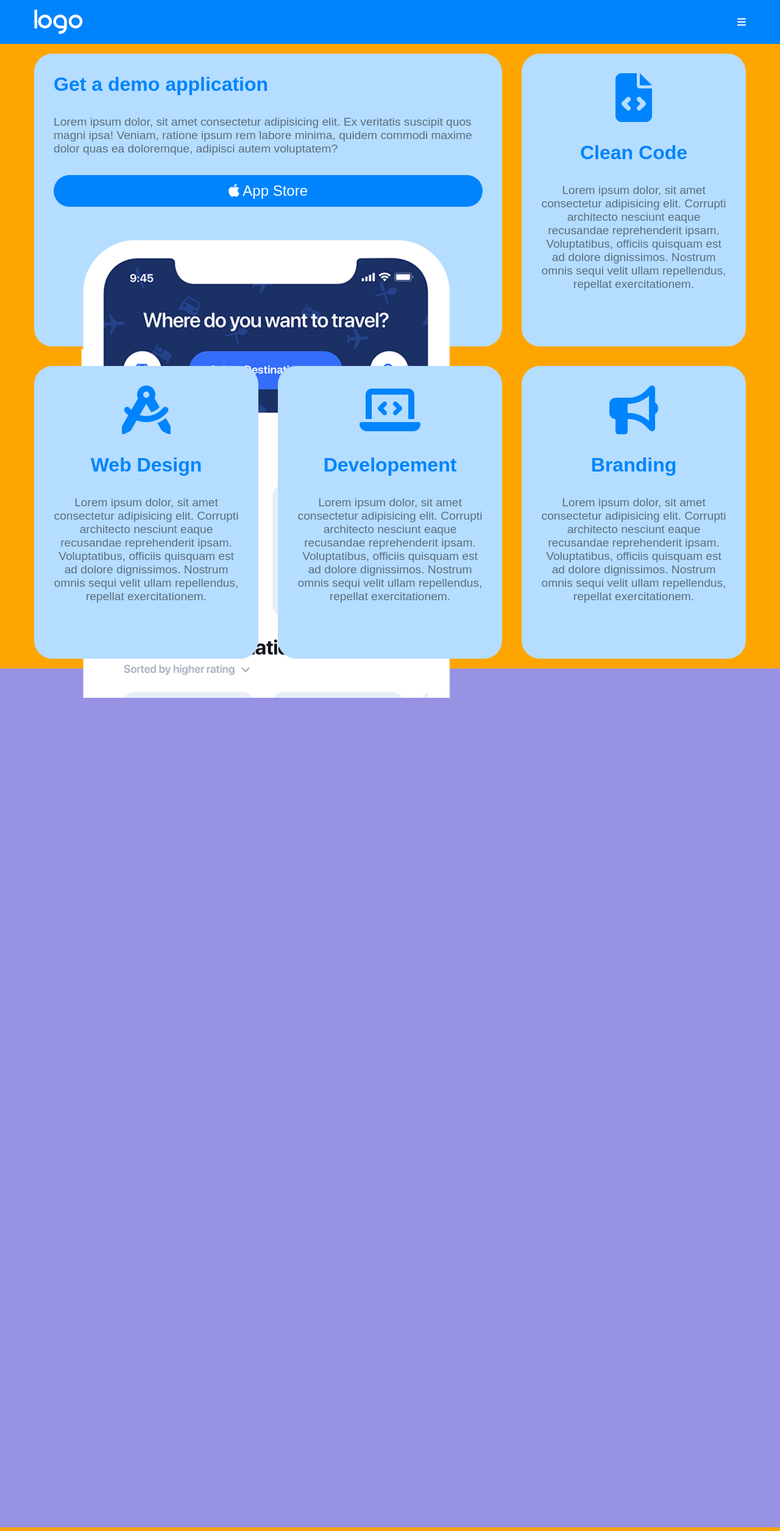
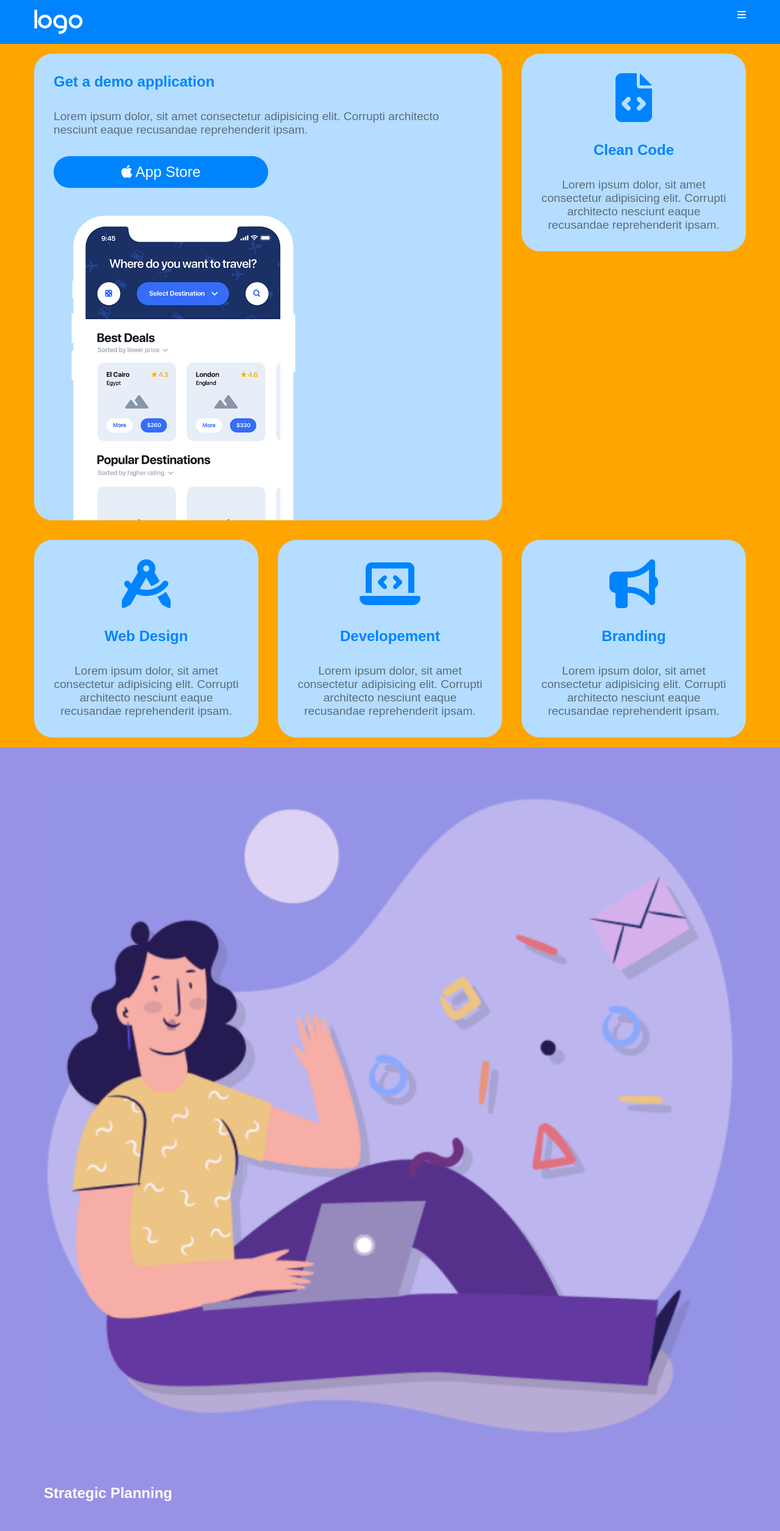
Before and after one commit to Giacomo-Paolini/htmlcss-responsive-layout, a plain HTML site: page index.html in a window 1280 px wide. Shown: the top 2510 px of the page at 61% size. Drawn offline with Linux system fonts and the light colour scheme.

Commit message:
feat(main): planning content

```diff
--- a/css/common.css
+++ b/css/common.css
@@ -1,10 +1,3 @@
-:root {
-    --primary-col: #0084fd;
-    --primary-col-light: #b5ddff;
-    --secondary-col: #9792e4;
-    --secondary-col-light: #d5d4f4;
-}
-
 /************ UTILITIES ************/
 
 .text-center {
@@ -19,6 +12,22 @@
     margin-top: 2rem;
 }
 
+.margin-top3 {
+    margin-top: 3rem;
+}
+
+.margin-top5 {
+    margin-top: 5rem;
+}
+
+
+
+
+
+.padding-1 {
+    padding: 1rem;
+}
+
 .padding-2 {
     padding: 2rem;
 }
--- a/css/style.css
+++ b/css/style.css
@@ -19,6 +19,14 @@
     color: white;
 }
 
+.black {
+    color: black;
+}
+
+.bg-white {
+    background-color: white;
+}
+
 /************ FLEX ************/
 
 .flex {
@@ -36,6 +44,10 @@
 .justify-between {
     justify-content: space-between;
     align-items: center;
+}
+
+.align-stretch {
+    align-items: stretch;
 }
 
 /************ BODY ************/
@@ -71,11 +83,11 @@ nav {
 
 .features .col-bigger {
     width: 100%;
-    padding: 1em;
+    padding: 1rem;
 }
 
 .col {
-    padding: 1em;
+    padding: 1rem;
 }
 
 .card-features {
@@ -109,7 +121,7 @@ nav {
     border-radius: 30px;
     border: none;
     padding: 0.5em 0em;
-    width: 100%;
+    width: 90%;
 }
 
 .features img {
@@ -129,13 +141,24 @@ nav {
 }
 
 .planning .col {
+    /* width: 100%; */
+}
+
+.card-planning {
+    border-radius: 30px;
+}
+
+.planning img {
     width: 100%;
 }
 
-.card-planning {
-    height: 40em;
-    border-radius: 30px;
+.planning-icon {
     background-color: var(--secondary-col);
+    align-self: center;
+    width: max-content;
+    font-size: 1.5rem;
+    border-radius: 50%;
+    padding: 20px;
 }
 
 /************ TESTIMONIALS ************/
@@ -199,6 +222,8 @@ body.debug {
     .boxed {
         max-width: 1200px;
         margin: 0 auto;
+        display: flex;
+        align-items: stretch;
     }
 
     /* FEATURES */
@@ -207,21 +232,48 @@ body.debug {
     }
     .features .col-bigger {
         width: calc(100% / 3 * 2);
-        padding: 1em;
+        padding: 1rem;
     }
     .col {
-        padding: 1em;
+        padding: 1rem;
     }
     .card-features {
         width: 100%;
-        height: 30em;
         border-radius: 30px;
         background-color: #B5DDFF;
     }
     .card-features-bigger {
         width: 100%;
-        height: 30em;
         border-radius: 30px;
         background-color: #B5DDFF;
     }
+    .features h2 {
+        font-size: 1.5rem;
+        color: var(--primary-col);
+    }
+    .features p {
+        margin-top: 2rem;
+        font-size: 1.2em;
+        color: #5A6E7F;
+    }
+    .features button {
+        color: white;
+        background-color: var(--primary-col);
+        font-size: 1.5rem;
+        margin-top: 2rem;
+        border-radius: 30px;
+        border: none;
+        padding: 0.5em 0em;
+        width: 50%;
+    }
+    .features img {
+        margin-left: 1rem;
+        width: 60%;
+        display: block;
+    }
+
+    .features-icon {
+        color: var(--primary-col);
+        font-size: 5rem;
+    }
 }
--- a/index.html
+++ b/index.html
@@ -32,7 +32,7 @@
                     <div class="flex flex-column card-features-bigger">
                         <div class="padding-2">
                             <h2>Get a demo application</h2>
-                            <p>Lorem ipsum dolor, sit amet consectetur adipisicing elit. Ex veritatis suscipit quos magni ipsa! Veniam, ratione ipsum rem labore minima, quidem commodi maxime dolor quas ea doloremque, adipisci autem voluptatem?</p>
+                            <p>Lorem ipsum dolor, sit amet consectetur adipisicing elit. Corrupti architecto nesciunt eaque recusandae reprehenderit ipsam.</p>
                             <button ><i class="fa-brands fa-apple" style="color: #ffffff;"></i> App Store</button>
                         </div>
                         <img src="./img/phone.png" alt="phone">
@@ -42,28 +42,28 @@
                     <div class="card-features text-center padding-2">
                         <i class="fa-solid fa-file-code features-icon"></i>
                         <h2 class="margin-top2">Clean Code</h2>
-                        <p>Lorem ipsum dolor, sit amet consectetur adipisicing elit. Corrupti architecto nesciunt eaque recusandae reprehenderit ipsam. Voluptatibus, officiis quisquam est ad dolore dignissimos. Nostrum omnis sequi velit ullam repellendus, repellat exercitationem.</p>
+                        <p>Lorem ipsum dolor, sit amet consectetur adipisicing elit. Corrupti architecto nesciunt eaque recusandae reprehenderit ipsam.</p>
                     </div>
                 </div>
                 <div class="col">
                     <div class="card-features text-center padding-2">
                         <i class="fa-solid fa-compass-drafting features-icon"></i>
                         <h2 class="margin-top2">Web Design</h2>
-                        <p>Lorem ipsum dolor, sit amet consectetur adipisicing elit. Corrupti architecto nesciunt eaque recusandae reprehenderit ipsam. Voluptatibus, officiis quisquam est ad dolore dignissimos. Nostrum omnis sequi velit ullam repellendus, repellat exercitationem.</p>
+                        <p>Lorem ipsum dolor, sit amet consectetur adipisicing elit. Corrupti architecto nesciunt eaque recusandae reprehenderit ipsam.</p>
                     </div>
                 </div>
                 <div class="col">
                     <div class="card-features text-center padding-2">
                         <i class="fa-solid fa-laptop-code features-icon"></i>
                         <h2 class="margin-top2">Developement</h2>
-                        <p>Lorem ipsum dolor, sit amet consectetur adipisicing elit. Corrupti architecto nesciunt eaque recusandae reprehenderit ipsam. Voluptatibus, officiis quisquam est ad dolore dignissimos. Nostrum omnis sequi velit ullam repellendus, repellat exercitationem.</p>
+                        <p>Lorem ipsum dolor, sit amet consectetur adipisicing elit. Corrupti architecto nesciunt eaque recusandae reprehenderit ipsam.</p>
                     </div>
                 </div>
                 <div class="col">
                     <div class="card-features text-center padding-2">
                         <i class="fa-solid fa-bullhorn features-icon"></i>
                         <h2 class="margin-top2">Branding</h2>
-                        <p>Lorem ipsum dolor, sit amet consectetur adipisicing elit. Corrupti architecto nesciunt eaque recusandae reprehenderit ipsam. Voluptatibus, officiis quisquam est ad dolore dignissimos. Nostrum omnis sequi velit ullam repellendus, repellat exercitationem.</p>
+                        <p>Lorem ipsum dolor, sit amet consectetur adipisicing elit. Corrupti architecto nesciunt eaque recusandae reprehenderit ipsam.</p>
                     </div>
                 </div>
             </div>
@@ -73,10 +73,19 @@
         <section class="planning">
             <div class="boxed flex wrap">
                 <div class="col margin-top2">
-                    <div class="card-planning"></div>
+                    <div class="flex flex-column card-planning padding-1">
+                        <img src="./img/planning1.png" alt="">
+                        <h2 class="white margin-top5">Strategic Planning</h2>
+                        <p class="white margin-top3">Lorem ipsum dolor sit amet consectetur, adipisicing elit. Sint necessitatibus quis suscipit velit, tempore maiores nulla laudantium fugiat dolore totam obcaecati quam repellendus illum sapiente maxime possimus. Atque, omnis sequi?</p>
+                    </div>
                 </div>
                 <div class="col margin-bottom2">
-                    <div class="card-planning"></div>
+                    <div class="flex flex-column card-planning bg-white padding-1 text-center">
+                        <img src="./img/planning2.png" alt="">
+                        <h2 class="black margin-top2">App Developement</h2>
+                        <p class="black margin-top2"><em>Develop an on-demand app for your delivery business to reach your target customers without any interruption.</em></p>
+                        <i class="fa-solid fa-arrow-down planning-icon margin-top2"></i>
+                    </div>
                 </div>
             </div>
         </section>
```
